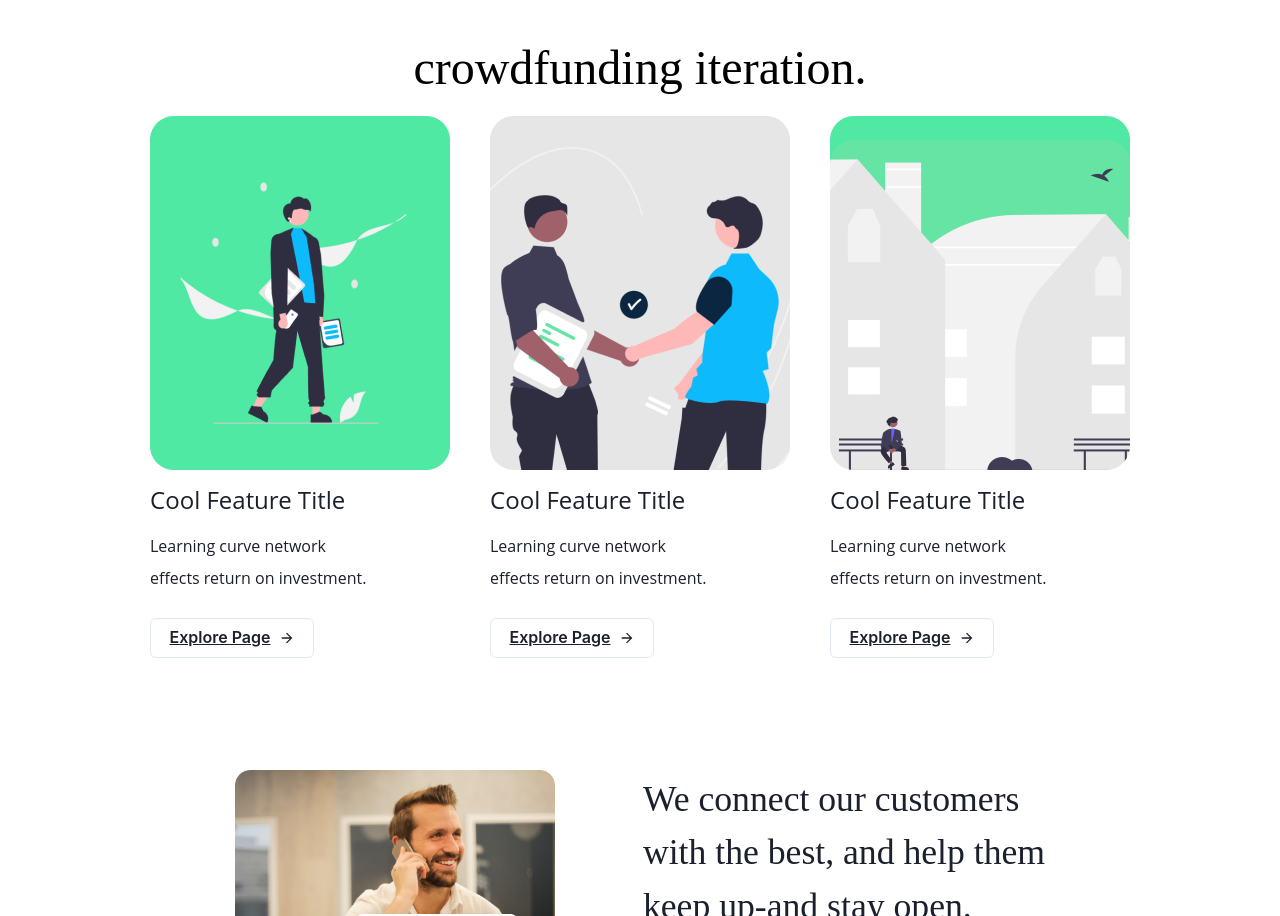
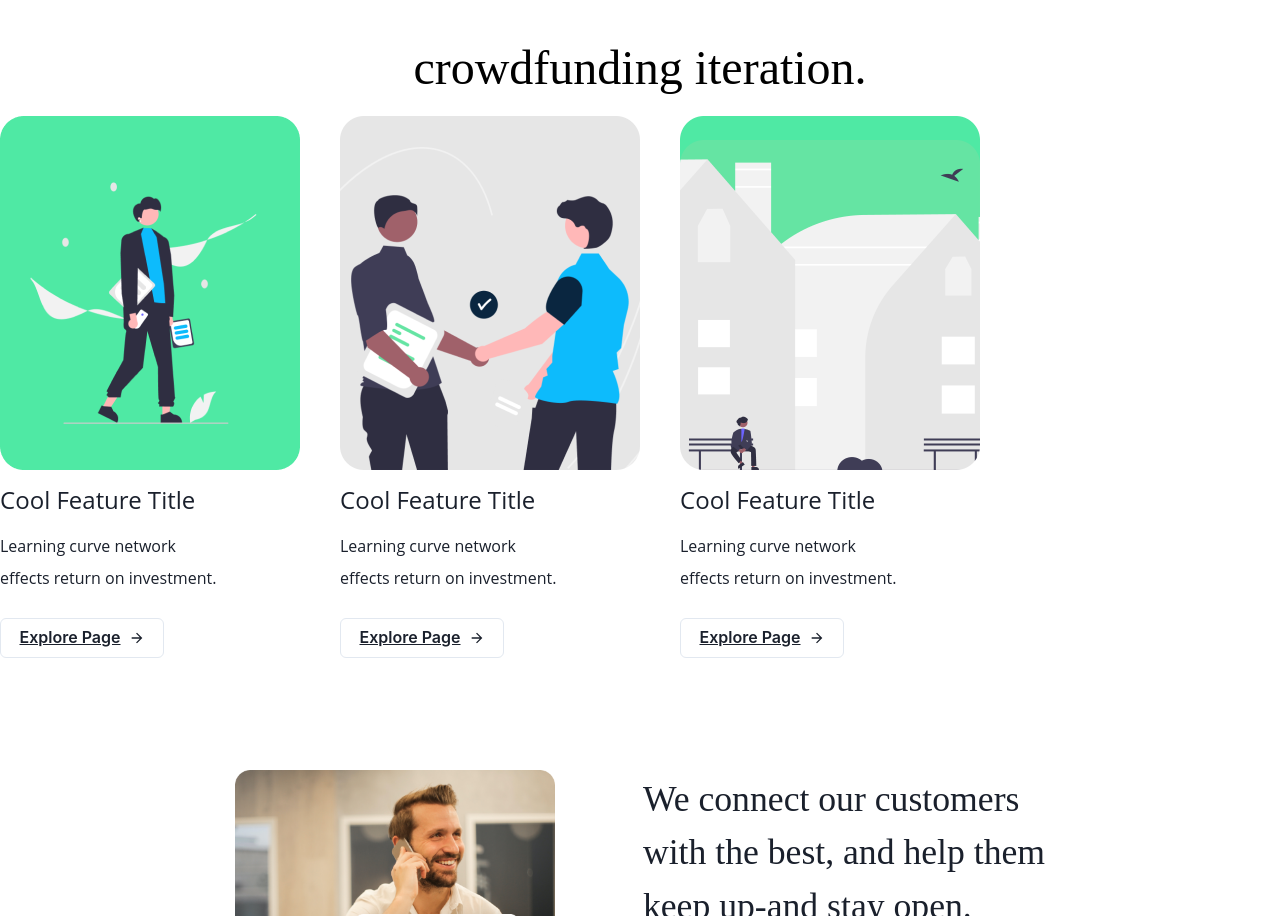
Before and after one commit to jahrulezfrancis/Digital-Marketing-Website-front-end-, a React (Create React App) app: page / in a window 1280 px wide. Shown: the part 912-1828 px from the top of the page. Built offline with nearby package versions, Linux system fonts and the light colour scheme.

Commit message:
added responsiveness to homepage about section

```diff
--- a/src/Components/Pages/About.jsx
+++ b/src/Components/Pages/About.jsx
@@ -33,7 +33,7 @@ export const CardComp = (props) => {
 function Testimonials() {
     const [onMobile] = useMediaQuery('(max-width: 1000px)')
     return (
-        <Box w='100%' h={onMobile ? '90em' : '50em' } bgColor='#0A2640'>
+        <Box w='100%' h={onMobile ? '90em' : '50em'} bgColor='#0A2640'>
             <Stack align='center' justify='center' ml={onMobile ? '0em' : '7.5em'} mr={onMobile ? '0em' : '7.5em'} flex='1' flexWrap='wrap'>
                 <Heading textAlign={onMobile ? 'center' : 'left'} color='white' fontFamily='Manrope' fontWeight='400'
                     fontSize='2em' mb='2em' mt='1.5em'
@@ -96,19 +96,11 @@ export default function AboutSection() {
                 >Handshake infographic mass market <br /> crowdfunding iteration.
                 </Heading>
             </VStack>
-            <HStack spacing='24px' justify='center' gap={10}>
-                <Box w='18.75em' h='35.9em'>
-
-                    <CardComp image={<Image src={SinglePers} />} />
-
-                </Box>
-                <Box w='18.75em' h='35.9em'>
-                    <CardComp image={<Image src={Twopers} />} />
-                </Box>
-                <Box w='18.75em' h='35.9em'>
-                    <CardComp image={<Image src={Singleman} />} />
-                </Box>
-            </HStack>
+            <Flex direction={onMobile ? 'column' : 'row'} align={onMobile ? 'center' : 'start'} justify={onMobile ? 'center' : 'start'} spacing='24px' gap={10} w='100vw'>
+                <CardComp image={<Image src={SinglePers} />} />
+                <CardComp image={<Image src={Twopers} />} />
+                <CardComp image={<Image src={Singleman} />} />
+            </Flex>
             <HStack width='100%' justify='center' mt='5em'>
                 <Image src={MaleWithStats} alt='' width='80' />
                 <Flex>
```
